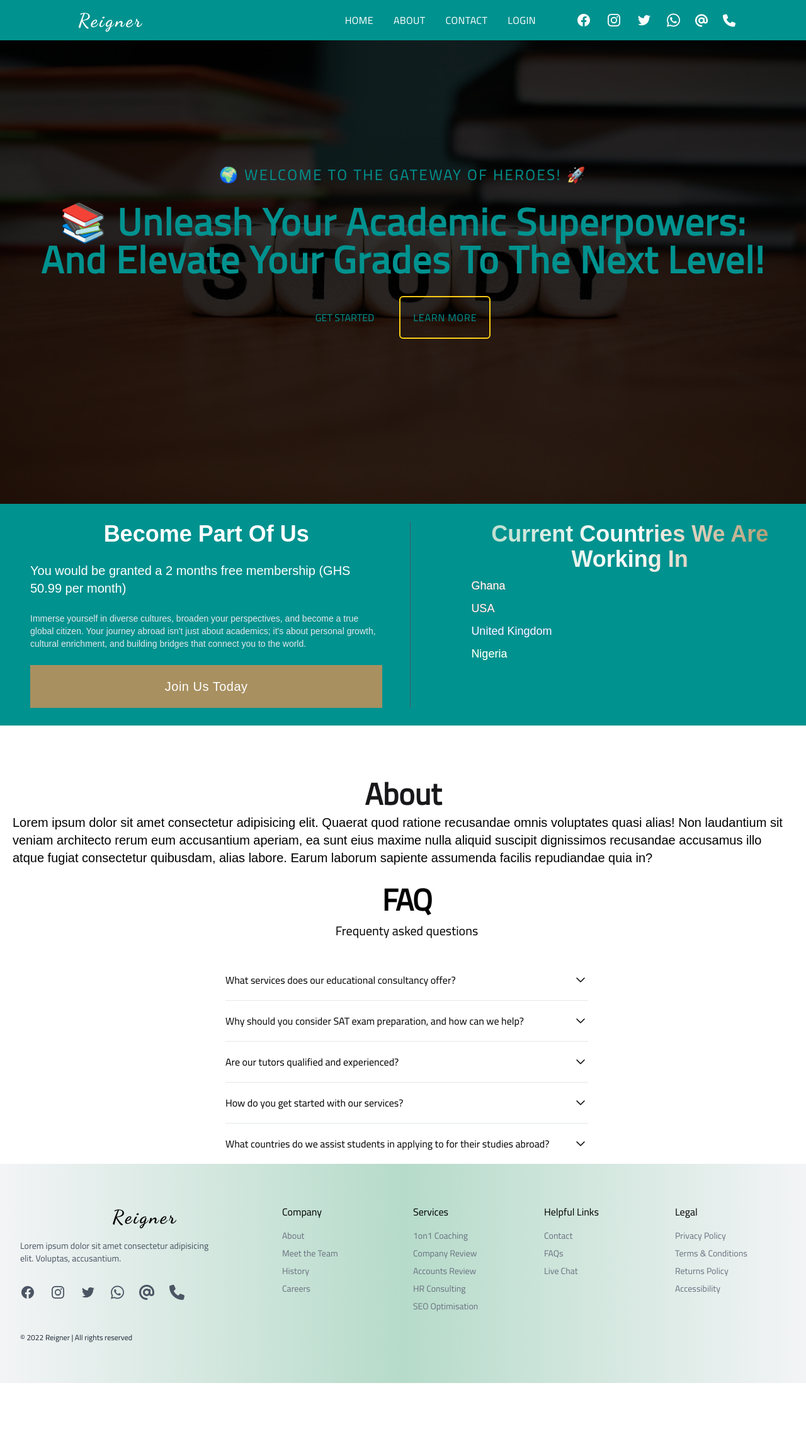
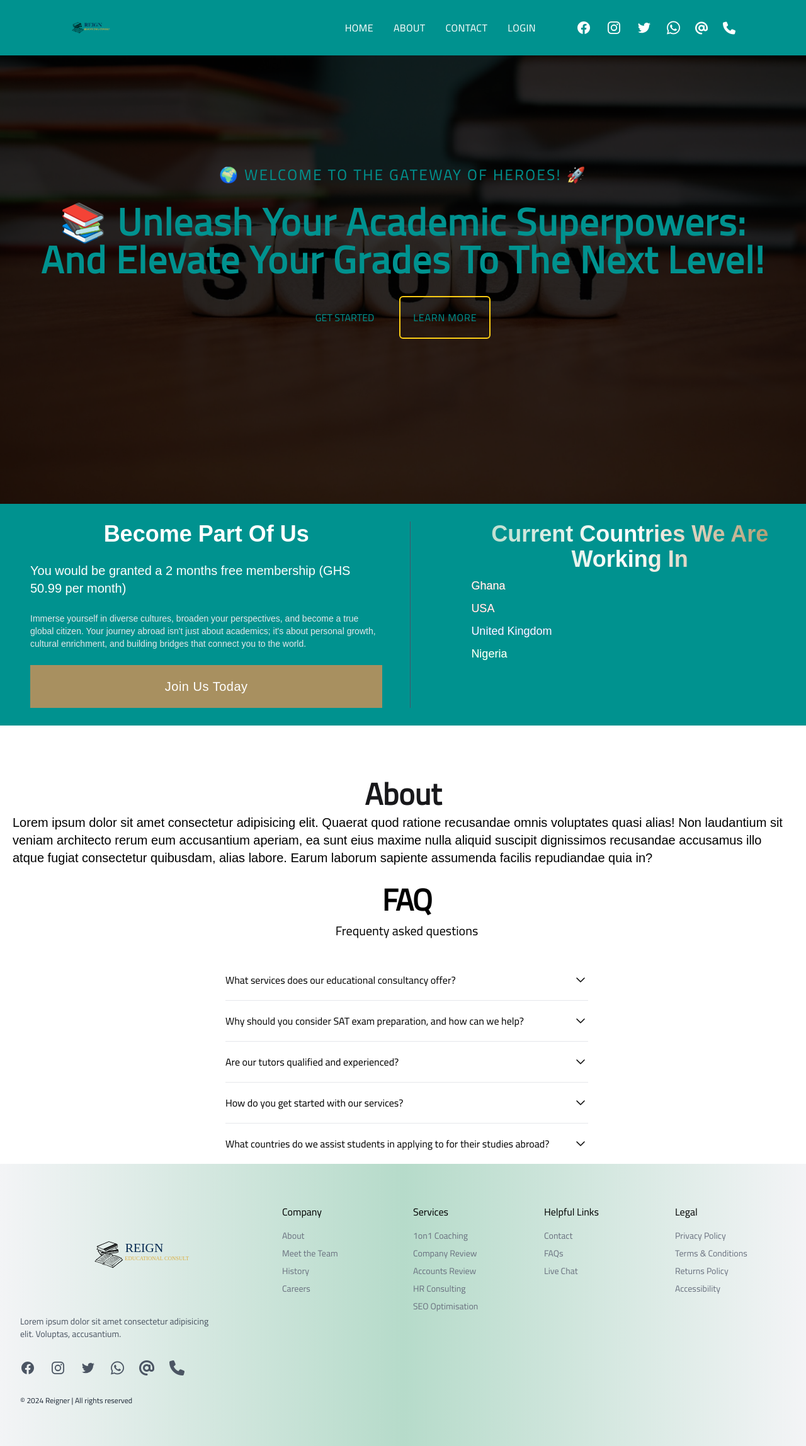
Before and after one commit to JhohannesK/thingy, a website: page src/index.html in a window 1280 px wide. Shown: the whole page at 63% size. Before the commit the page ends 2196 px from the top, so only its background shows below. Drawn offline with nearby package versions, Linux system fonts and the light colour scheme.

Commit message:
change year

```diff
--- a/src/index.html
+++ b/src/index.html
@@ -3,10 +3,11 @@
 	<head>
 		<meta charset="UTF-8" />
 		<meta name="viewport" content="width=device-width, initial-scale=1.0" />
-		<title>Document</title>
+		<title>Reign Educational Consult</title>
 		<link href="./output.css" rel="stylesheet" />
 		<link rel="preconnect" href="https://fonts.googleapis.com" />
 		<link rel="preconnect" href="https://fonts.gstatic.com" crossorigin />
+		<link rel="icon" href="./images/logo.svg" />
 		<link
 			href="https://fonts.googleapis.com/css2?family=Cairo:wght@300;400&family=Dancing+Script:wght@700&display=swap"
 			rel="stylesheet"
@@ -19,12 +20,12 @@
 					<!-- nav header -->
 				<div class="flex items-center justify-between">
 				<div class="flex items-center justify-center space-x-3 text-sm sm:text-lg md:text-3xl">
-					<img src="./images/fruit.png" alt="" class="h-5 lg:h-10" />
-					<a
-						href="#home"
-						class="hover:text-accent font-dancing tracking-widest font-bold transition duration-[0.3s]"
-						>Reigner</a
-					>
+			<a
+				href="#home"
+				class=""
+				>
+					<img src="./images/logo3.png" alt="" class="h-15 lg:h-16 w-30" />
+						</a>
 				</div>
 				<div>
 					<!-- Side bar -->
@@ -78,7 +79,7 @@
 											<path d="M8.29 20.251c7.547 0 11.675-6.253 11.675-11.675 0-.178 0-.355-.012-.53A8.348 8.348 0 0022 5.92a8.19 8.19 0 01-2.357.646 4.118 4.118 0 001.804-2.27 8.224 8.224 0 01-2.605.996 4.107 4.107 0 00-6.993 3.743 11.65 11.65 0 01-8.457-4.287 4.106 4.106 0 001.27 5.477A4.072 4.072 0 012.8 9.713v.052a4.105 4.105 0 003.292 4.022 4.095 4.095 0 01-1.853.07 4.108 4.108 0 003.834 2.85A8.233 8.233 0 012 18.407a11.616 11.616 0 006.29 1.84" />
 											</svg>
 										</a>
-										<a class="hover:opacity-75" href="https://wa.me/0248632856" target="_blank" rel="noreferrer">
+										<a class="hover:opacity-75" href="https://wa.me/+233248632856" target="_blank" rel="noreferrer">
 											<span class="sr-only"> Whatsapp </span>
 											<i class="fa-brands fa-whatsapp fa-xl" style="color: #ffffff;"></i>
 										</a>
@@ -381,11 +382,12 @@
       <div>
       <!-- <img src="#" class="mr-5 h-6 sm:h-9" alt="logo" /> -->
 		<div class="flex items-center justify-center space-x-3 text-sm sm:text-lg md:text-3xl">
-					<img src="./images/fruit.png" alt="" class="h-5 lg:h-10" />
-					<a
-						href="#home"
-						class="hover:text-accent font-dancing tracking-widest font-bold transition duration-[0.3s]"
-						>Reigner</a
+			<a
+				href="#home"
+				class=""
+				>
+					<img src="./images/logo.svg" alt="" class="h-15 lg:h-40" />
+						</a
 					>
 				</div>
         <p class="max-w-xs mt-4 text-sm text-gray-600">
@@ -410,7 +412,7 @@
               <path d="M8.29 20.251c7.547 0 11.675-6.253 11.675-11.675 0-.178 0-.355-.012-.53A8.348 8.348 0 0022 5.92a8.19 8.19 0 01-2.357.646 4.118 4.118 0 001.804-2.27 8.224 8.224 0 01-2.605.996 4.107 4.107 0 00-6.993 3.743 11.65 11.65 0 01-8.457-4.287 4.106 4.106 0 001.27 5.477A4.072 4.072 0 012.8 9.713v.052a4.105 4.105 0 003.292 4.022 4.095 4.095 0 01-1.853.07 4.108 4.108 0 003.834 2.85A8.233 8.233 0 012 18.407a11.616 11.616 0 006.29 1.84" />
             </svg>
           </a>
-        	 <a class="hover:opacity-75" href="https://wa.me/0248632856" target="_blank" rel="noreferrer">
+        	 <a class="hover:opacity-75" href="https://wa.me/+233248632856" target="_blank" rel="noreferrer">
 					<span class="sr-only"> WhatsApp </span>
 				  <i class="fa-brands fa-whatsapp fa-xl"></i>
 			</a>
@@ -472,7 +474,7 @@
       </div>
     </div>
     <p class="mt-8 text-xs text-gray-800">
-      © 2022 Reigner | All rights reserved
+      © <span id="currentYear"></span> Reigner | All rights reserved
     </p>
   </div>
 </footer>
@@ -488,6 +490,9 @@
 					});
 				}
 			}
+				const date = new Date().getFullYear()
+				document.getElementById('currentYear').textContent = date;
+
 </script>
 	</body>
 </html>
```
Also changed, not shown: src/images/logo.svg (added), src/images/logo2.svg (added), src/images/logo3.png (added), src/output.css.
